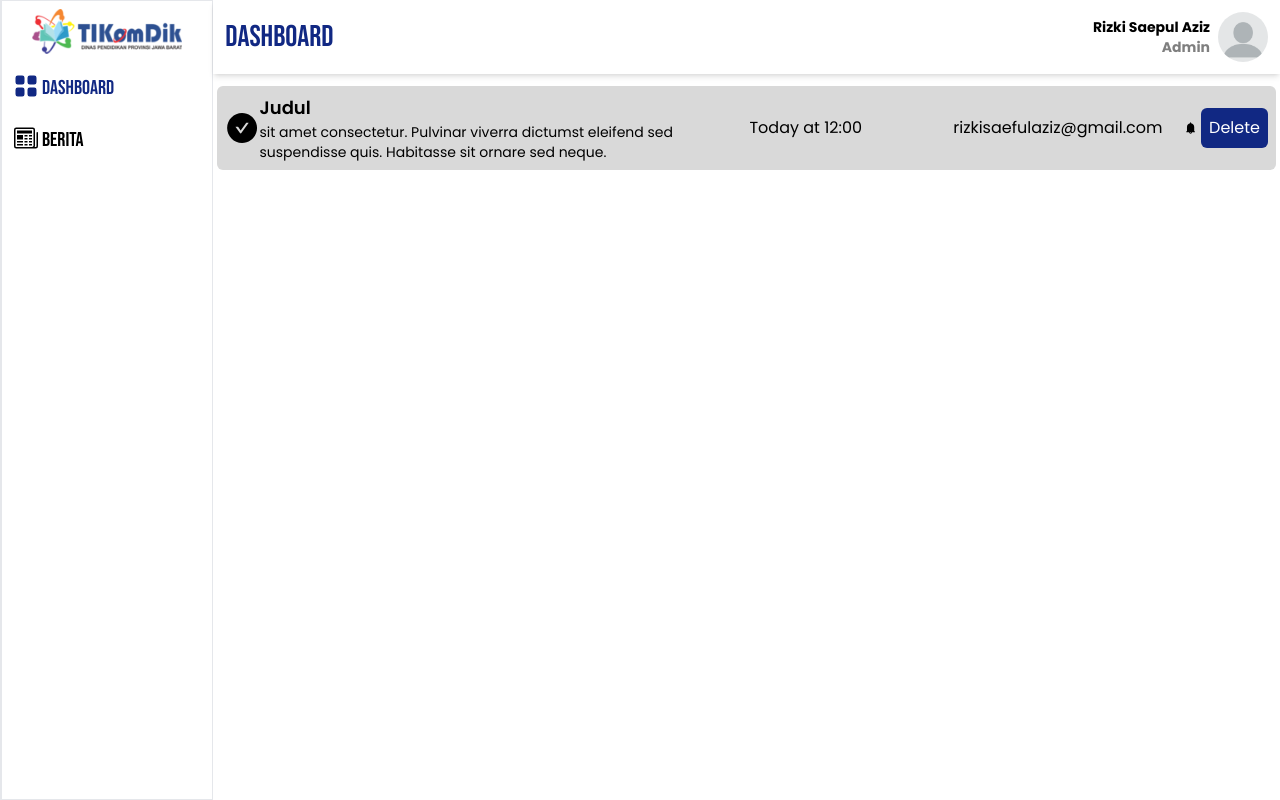
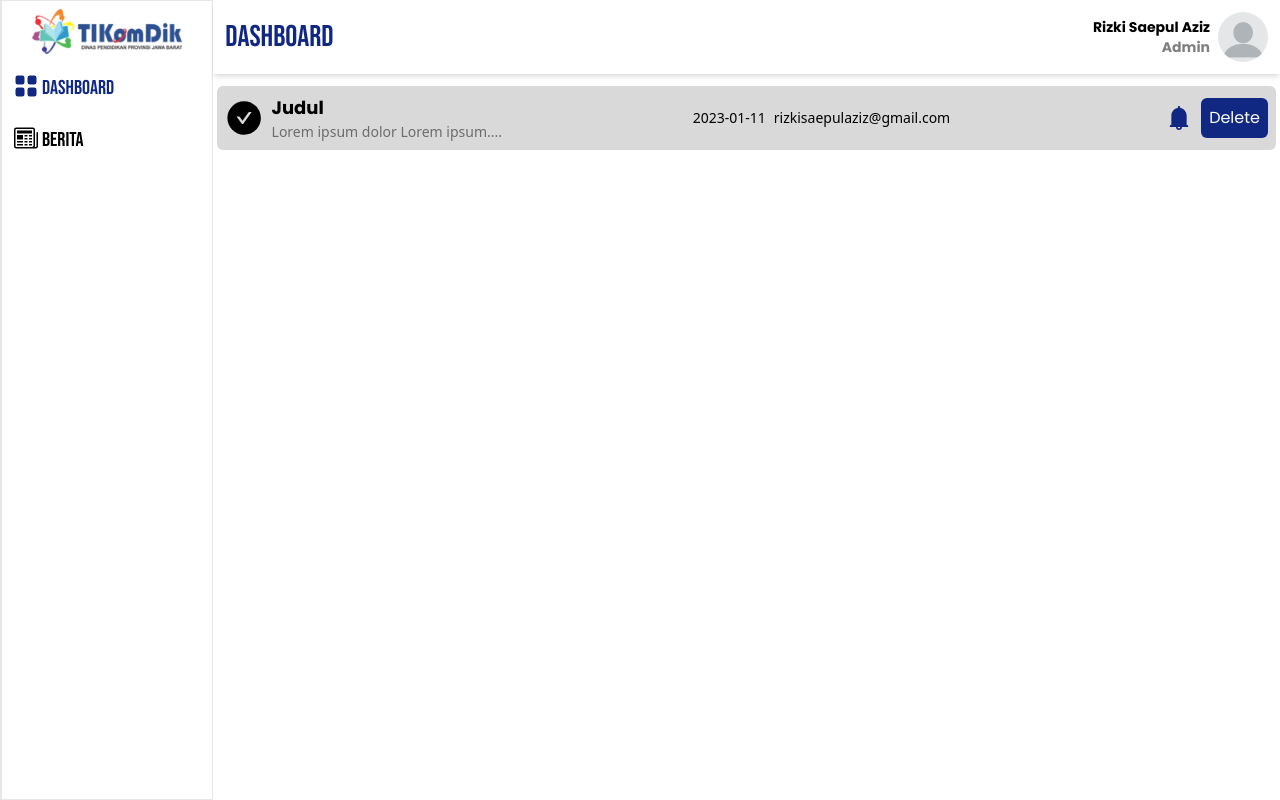
Before and after one commit to rzxyss/PelayananPublik-FE, a Next.js app: page /admin in a window 1280 px wide. Built offline with nearby package versions, Linux system fonts and the light colour scheme.

Commit message:
edit dashboard admin page

```diff
--- a/pages/admin/index.js
+++ b/pages/admin/index.js
@@ -34,33 +34,24 @@ export default function Home() {
           <div className="w-full h-full flex flex-col py-2 space-y-2">
             {/* CardStart */}
             <div className="w-full bg-[#D9D9D9] p-2 rounded-md">
-              <div className="flex flex-col lg:flex-row lg:items-center">
+              <div className="flex flex-col lg:flex-row lg:items-center gap-2">
                 <AiFillCheckCircle className="w-10 h-10" />
-                <div className="flex flex-col lg:flex-row lg:items-center">
-                  <div className="w-full lg:w-5/12 flex flex-col">
-                    <h1 className="font-Poppins text-lg font-semibold">
-                      Judul
-                    </h1>
-                    <h1 className="overflow-ellipsis overflow-hidden font-Poppins text-sm font-normal">
-                      sit amet consectetur. Pulvinar viverra dictumst eleifend
-                      sed suspendisse quis. Habitasse sit ornare sed neque.
-                    </h1>
+                <div className="w-full flex flex-col lg:flex-row justify-between gap-2">
+                  <div className="w-full lg:w-1/2 flex flex-col lg:flex-row lg:justify-between lg:items-center gap-2">
+                    <div className="flex flex-col">
+                      <h1 className="font-Poppins font-bold text-lg">Judul</h1>
+                      <h1 className="font-DMSans font-normal text-sm text-black/50">Lorem ipsum dolor Lorem ipsum....</h1>
+                    </div>
+                    <h1 className="font-DMSans font-normal text-sm">2023-01-11</h1>
                   </div>
-                  <div className="w-full lg:w-3/12 flex lg:justify-center">
-                    <h1 className="font-Poppins font-normal text-base overflow-ellipsis overflow-hidden text-center">
-                      Today at 12:00
-                    </h1>
-                  </div>
-                  <div className="lg:w-3/12 flex lg:justify-center">
-                    <h1 className="font-Poppins font-normal text-base">
-                      rizkisaefulaziz@gmail.com
-                    </h1>
-                  </div>
-                  <div className="lg:w-1/12 flex lg:justify-center items-center space-x-1">
-                    <AiFillBell className="w-6 h-6" />
-                    <button className="bg-[#112883] p-2 rounded-md text-white font-Poppins">
-                      Delete
-                    </button>
+                  <div className="w-full lg:w-1/2 flex flex-col lg:flex-row lg:justify-between lg:items-center gap-2">
+                    <h1 className="font-DMSans font-normal text-sm">rizkisaepulaziz@gmail.com</h1>
+                    <div className="flex flex-row items-center gap-2">
+                      <AiFillBell className="w-7 h-7 text-[#112883]" />
+                      <button className="bg-[#112883] p-2 rounded-md text-white font-Poppins">
+                        Delete
+                      </button>
+                    </div>
                   </div>
                 </div>
               </div>
```
